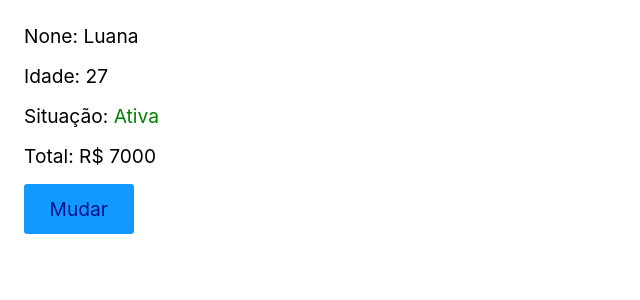
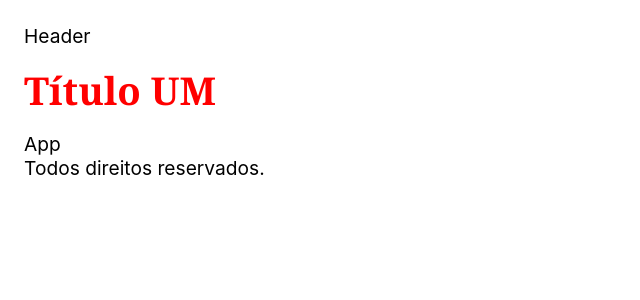
Before and after one commit to Shynjy/Origamid, a React (Create React App) app in the folder react-Ori/meu-app/: page / in a window 1280 px wide. Shown: the top 300 px of the page, without its empty margins (0-640 px from the left). Built offline with nearby package versions, Linux system fonts and the light colour scheme.

Commit message:
update Meu-app

```diff
--- a/react-Ori/meu-app/src/App.js
+++ b/react-Ori/meu-app/src/App.js
@@ -1,5 +1,6 @@
 import React from 'react';
-
+import Header from './Header';
+import Footer from './Footer';
 
 // JSX 1
 // const App = () => {
@@ -10,31 +11,30 @@ import React from 'react';
 //   </>;
 // };
 
-// Exercício
+// Exercício 01
 
-const luana = {
-  cliente: 'Luana',
-  idade: 27,
-  compras: [
-    { nome: 'Notebook', preco: 'R$ 2500' },
-    { nome: 'Geladeira', preco: 'R$ 3000' },
-    { nome: 'Smartphone', preco: 'R$ 1500' },
-  ],
-  ativa: true,
-};
+// const luana = {
+//   cliente: 'Luana',
+//   idade: 27,
+//   compras: [
+//     { nome: 'Notebook', preco: 'R$ 2500' },
+//     { nome: 'Geladeira', preco: 'R$ 3000' },
+//     { nome: 'Smartphone', preco: 'R$ 1500' },
+//   ],
+//   ativa: true,
+// };
 
-const mario = {
-  cliente: 'Mario',
-  idade: 31,
-  compras: [
-    { nome: 'Notebook', preco: 'R$ 2500' },
-    { nome: 'Geladeira', preco: 'R$ 3000' },
-    { nome: 'Smartphone', preco: 'R$ 1500' },
-    { nome: 'Guitarra', preco: 'R$ 3500' },
-  ],
-  ativa: false,
-};
-
+// const mario = {
+//   cliente: 'Mario',
+//   idade: 31,
+//   compras: [
+//     { nome: 'Notebook', preco: 'R$ 2500' },
+//     { nome: 'Geladeira', preco: 'R$ 3000' },
+//     { nome: 'Smartphone', preco: 'R$ 1500' },
+//     { nome: 'Guitarra', preco: 'R$ 3500' },
+//   ],
+//   ativa: false,
+// };
 
 // Solução David
 
@@ -69,31 +69,117 @@ const mario = {
 //   );
 // };
 
+// const App = () => {
+//   // const dados = mario;
+//   const [dados, setDados] = React.useState(luana)
+
+//   const total = dados.compras.map((item) => Number(item.preco.replace('R$ ', ''))).reduce((a, c) => a + c);
+
+//   function changeName() {
+//     if(dados.cliente !== 'Mario') {
+//       setDados(mario)
+//     } else {
+//       setDados(luana)
+//     }
+//   }
+
+//   return (
+//     <>
+//       <p>None: {dados.cliente}</p>
+//       <p>Idade: {dados.idade}</p>
+//       <p>Situação: <span style={{color: dados.ativa ? 'green' : 'red'}}>{dados.ativa ? "Ativa" : "Inativa"} </span> </p>
+//       <p>Total: R$ {total}</p>
+//       {total >= 10000 && <p>Você está gastando muito.</p>}
+//       <button onClick={changeName}>Mudar</button>
+//     </>
+//   )
+// }
+
+// Exercício 02
+
+// const produtos = [
+//   {
+//     id: 1,
+//     nome: 'Smartphone',
+//     preco: 'R$ 2000',
+//     cores: ['#29d8d5', '#252a34', '#fc3766'],
+//   },
+//   {
+//     id: 2,
+//     nome: 'Notebook',
+//     preco: 'R$ 3000',
+//     cores: ['#ffd045', '#d4394b', '#f37c59'],
+//   },
+//   {
+//     id: 3,
+//     nome: 'Tablet',
+//     preco: 'R$ 1500',
+//     cores: ['#365069', '#47c1c8', '#f95786'],
+//   },
+// ];
+
+// const App = () => {
+//   const dados = produtos.filter(
+//     ({ preco }) => Number(preco.replace('R$ ', '')) > 1500,
+//   );
+
+//   return (
+//     <section>
+//       {dados.map(({ id, nome, preco, cores }) => {
+//         return (
+//           <div key={id}>
+//             <h1>{nome}</h1>
+//             <p>Preço: R$ {preco}</p>
+//             <ul>
+//               {cores.map((c, i) => (
+//                 <li
+//                   key={c + i}
+//                   style={{
+//                     backgroundColor: c,
+//                     color: 'white',
+//                     listStyleType: 'none',
+//                   }}
+//                 >
+//                   {c}
+//                 </li>
+//               ))}
+//             </ul>
+//           </div>
+//         );
+//       })}
+//     </section>
+//   );
+// };
+
+// Eventos
+
+// const App = () => {
+//   function handleClick(event) {
+//     console.log(event);
+//     console.log(event.target);
+//     console.log(event.target.innerText);
+//   }
+
+//   return <button onClick={handleClick}>Click</button>;
+// };
+
+// Props do component
+
+const Titulo = ({ cor, children }) => {
+  return <h1 style={{ color: cor }}>{children}</h1>;
+};
+
+// Componentes
+
 const App = () => {
-  // const dados = mario;
-  const [dados, setDados] = React.useState(luana)
-
-  const total = dados.compras.map((item) => Number(item.preco.replace('R$ ', ''))).reduce((a, c) => a + c);
-
-  function changeName() {
-    if(dados.cliente !== 'Mario') {
-      setDados(mario)
-    } else {
-      setDados(luana)
-    }
-  }
-
   return (
-    <>
-      <p>None: {dados.cliente}</p>
-      <p>Idade: {dados.idade}</p>
-      <p>Situação: <span style={{color: dados.ativa ? 'green' : 'red'}}>{dados.ativa ? "Ativa" : "Inativa"} </span> </p>
-      <p>Total: R$ {total}</p>
-      {total >= 10000 && <p>Você está gastando muito.</p>}
-      <button onClick={changeName}>Mudar</button>
-    </>
-  )
-}
-
+    <div>
+      <Header />
+      <Titulo cor="red">Título UM</Titulo>
+      App
+      <Footer />
+    </div>
+  );
+};
 
 export default App;
--- /dev/null
+++ b/react-Ori/meu-app/src/Footer.js
@@ -0,0 +1,7 @@
+import React from 'react';
+
+const Footer = () => {
+  return <footer>Todos direitos reservados.</footer>;
+};
+
+export default Footer;
--- /dev/null
+++ b/react-Ori/meu-app/src/Header.js
@@ -0,0 +1,7 @@
+import React from 'react';
+
+const Header = () => {
+  return <header>Header</header>;
+};
+
+export default Header;
```
